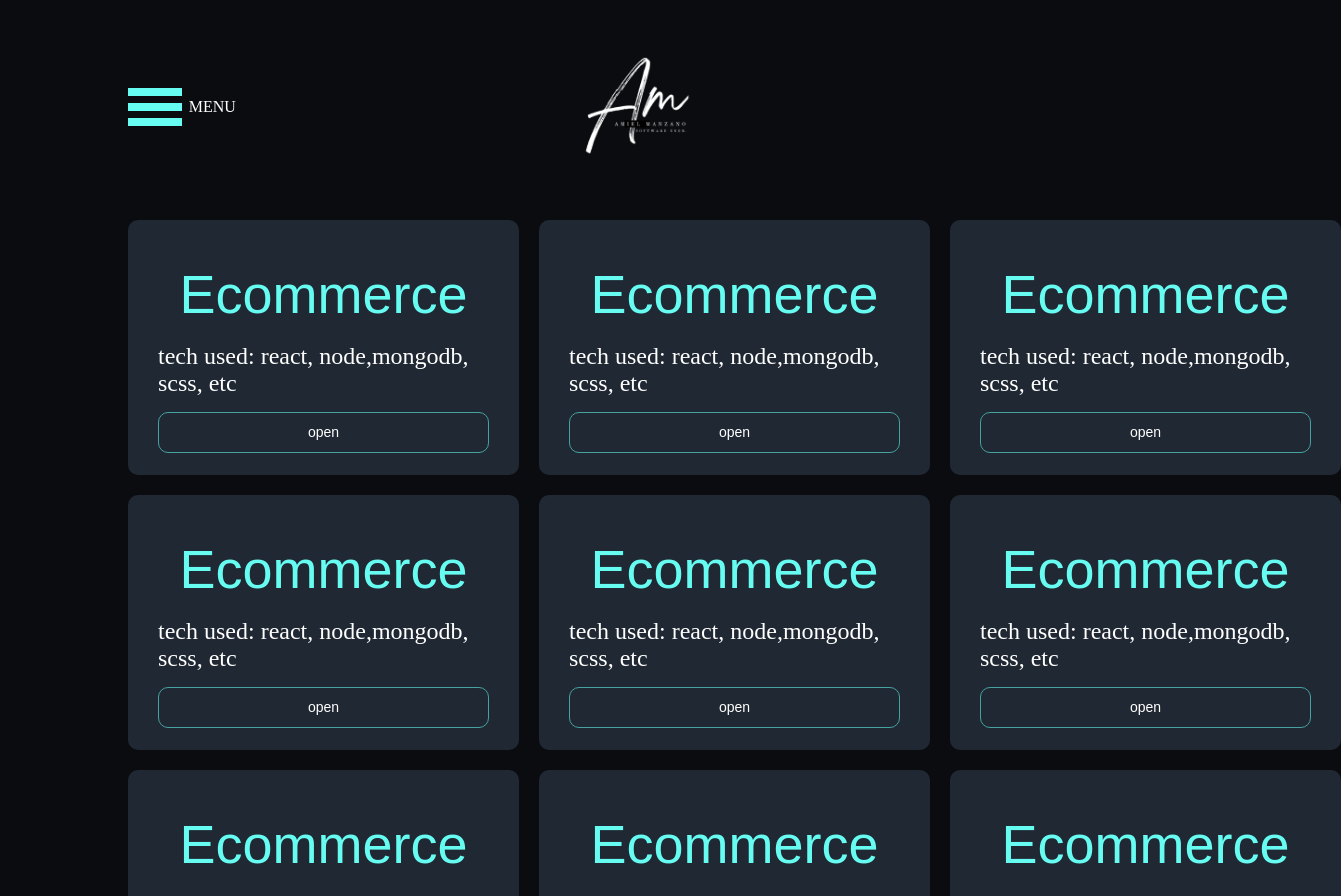
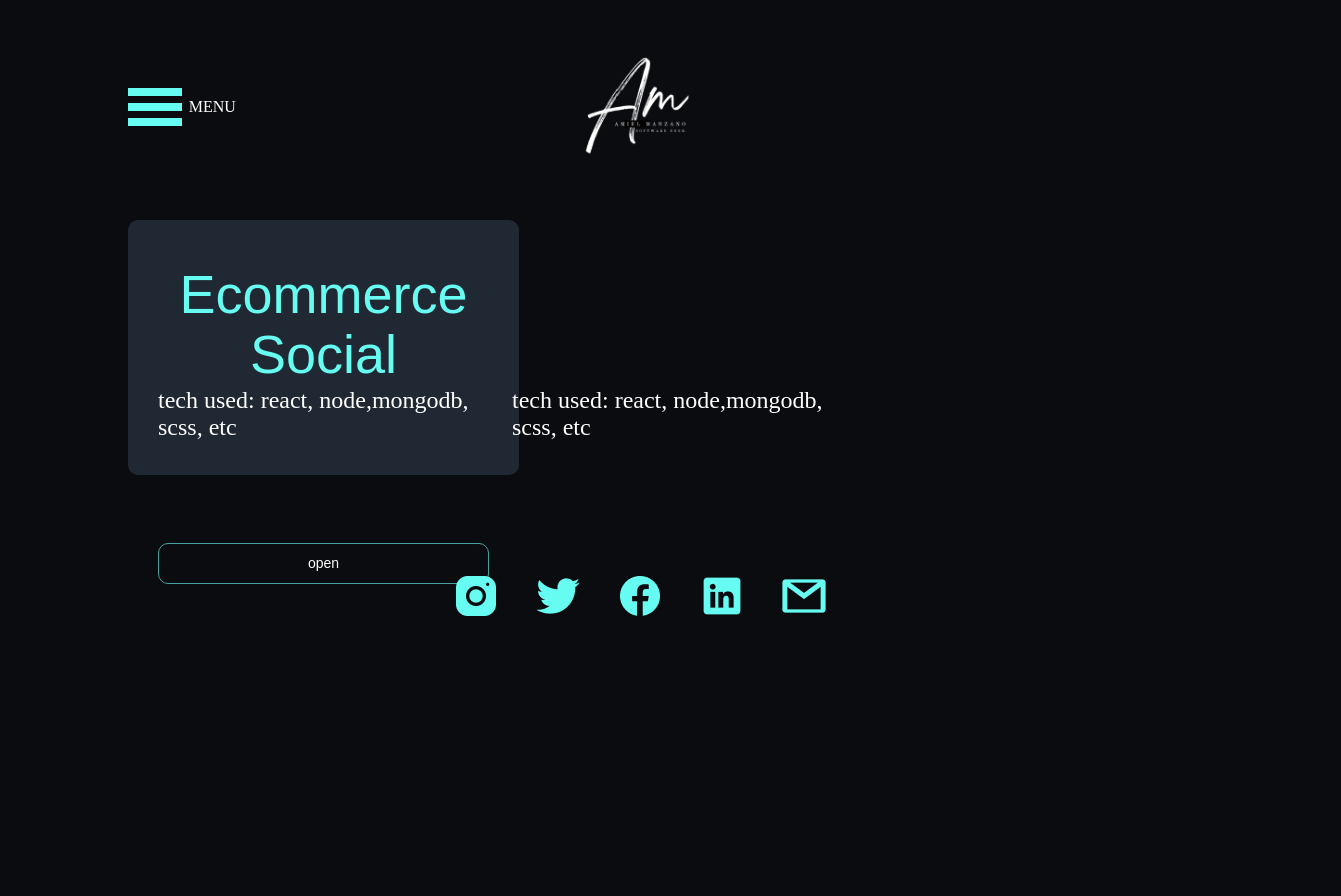
Before and after one commit to rrdot09/portfolio-project, a React (Create React App) app: page /projects in a window 1280 px wide. Shown: the top 896 px of the page, 1341 px wide, since content can reach past the window. After the commit the page ends 800 px from the top, so only its background shows below. Built offline with nearby package versions, Linux system fonts and the light colour scheme; a web font is replaced by a local one.

Commit message:
Fixing error

```diff
--- a/src/card.json
+++ /dev/null
@@ -1,10 +0,0 @@
-[
-    {
-        "projectsPage" : [
-            {
-                "title" : "Ecommerce",
-                "tools" : "tech used:  react, node,mongodb, scss, etc"
-            }
-        ]
-    }
-]
--- a/src/components/atoms/Project_Title.js
+++ b/src/components/atoms/Project_Title.js
@@ -1,10 +1,13 @@
-import cardData from '../../card.json';
+import jsonData from "../../data/data.json";
 
-
-export default function Title() {
+ export default function Title() {
   return (
     <div className="card-header">
-      <h2>{cardData[0].projectsPage[0].title}</h2>
+      {jsonData[2].projectsPage.map((project, index) => {
+          return <div key={index}>
+            <h2>{project.title}</h2>
+          </div>;
+        })}
     </div>
   );
 }
--- a/src/components/atoms/Project_Tools.js
+++ b/src/components/atoms/Project_Tools.js
@@ -1,10 +1,15 @@
-import cardData from '../../card.json';
-
+import jsonData from "../../data/data.json";
 
 export default function Tools() {
   return (
-    <div className="card-tools">
-      <p>{cardData[0].projectsPage[0].tools}</p>
+    <div className="card">
+      {jsonData[2].projectsPage.map((project, index) => {
+        return (
+          <div key={index} className="card-tools">
+            <p>{project.tools}</p>
+          </div>
+        );
+      })}
     </div>
   );
 }
--- a/src/components/molecules/Card.js
+++ b/src/components/molecules/Card.js
@@ -5,11 +5,11 @@ import ProjectTitle from "../atoms/Project_Title";
 export default function Card() {
   return (
     <div className="card-container">
-      <ProjectTitle />
-      <div className="card-body">
-        <ProjectTools />
-        <ProjectButton />
+          <ProjectTitle />
+        <div className="card-body">
+          <ProjectTools />
+          <ProjectButton />
+        </div>
       </div>
-    </div>
   );
 }
--- a/src/components/organisms/AllProjects.js
+++ b/src/components/organisms/AllProjects.js
@@ -5,17 +5,6 @@ export default function AllProjects() {
     <>
       <div className="card">
         <Card />
-        <Card />
-        <Card />
-        <Card />
-        <Card />
-        <Card />
-        <Card />
-        <Card />
-        <Card />
-        <Card />
-        <Card />
-        <Card />
       </div>
     </>
   );
--- /dev/null
+++ b/src/data/data.json
@@ -0,0 +1,82 @@
+[
+    {
+        "landingPage" : [
+            {
+                "title" : "ONLINE PORTFOLIO",
+                "content" : "Lorem ipsum dolor sit amet, consectetur adipiscing elit. Praesent nec libero sollicitudin, tincidunt erat sed, fringilla leo. Phasellus ullamcorper, leo vitae ullamcorper elementum, arcu erat tempus metus, tincidunt cursus odio purus quis diam. In hac habitasse platea dictumst. Integer pretium dignissim dictum. Ut ac ornare nulla. In eget nunc id quam blandit gravida et eget turpis."
+            }
+        ]
+    },
+    {
+        "aboutPage" : [
+            {
+                "title" : "EDUCATION",
+                "schools" : [
+                    {
+                        "name" : "University of Lorem Ipsum",
+                        "place" : "Cebu City",
+                        "program" : "Bachelor of Science Major in Computer Engineering - 2020"
+                    },
+                    {
+                        "name" : "Zuitt Coding Bootcamp - Philippines",
+                        "place" : "Quezon City",
+                        "program" : "Full-stack web development course graduate - 2021"
+                    }
+                ]
+            },
+            {
+                "title" : "AWARDS",
+                "awards" : [
+                    {
+                        "name" : "Nexseed Inc.",
+                        "award" : [
+                            "Award 1",
+                            "Award 2",
+                            "Award 3",
+                            "Award 4",
+                            "Award 5"
+                        ]
+                    },
+                    {
+                        "name" : "Zuitt Coding Bootcamp - Philippines",
+                        "award" : ["Best in capstone 2"]
+                    },
+                    {
+                        "name" : "University of Lorem Ipsum",
+                        "award" : ["Magna Cum Laude"]
+                    }
+                ]
+            },
+            {
+                "title" : "EXPERIENCE",
+                "experience" : [
+                    {
+                        "name" : "Nexseed Inc.",
+                        "experience" : [
+                            {
+                                "position" : "Software Engineer",
+                                "duration" : "March 2021 to Present",
+                                "desc" : "I worked on Lorem ipsum dolor sit amet, consectetur adipiscing elit."
+                            }
+                        ]
+                    }
+                ]
+            },
+            {
+                "title" : "TECHNOLOGIES LEARNED"
+            }
+        ]
+    },
+    {
+        "projectsPage" : [
+            {
+                "title" : "Ecommerce",
+                "tools" : "tech used:  react, node,mongodb, scss, etc"
+            },
+            {
+                "title" : "Social",
+                "tools" : "tech used:  react, node,mongodb, scss, etc"
+            }
+        ]
+    }
+]
```
